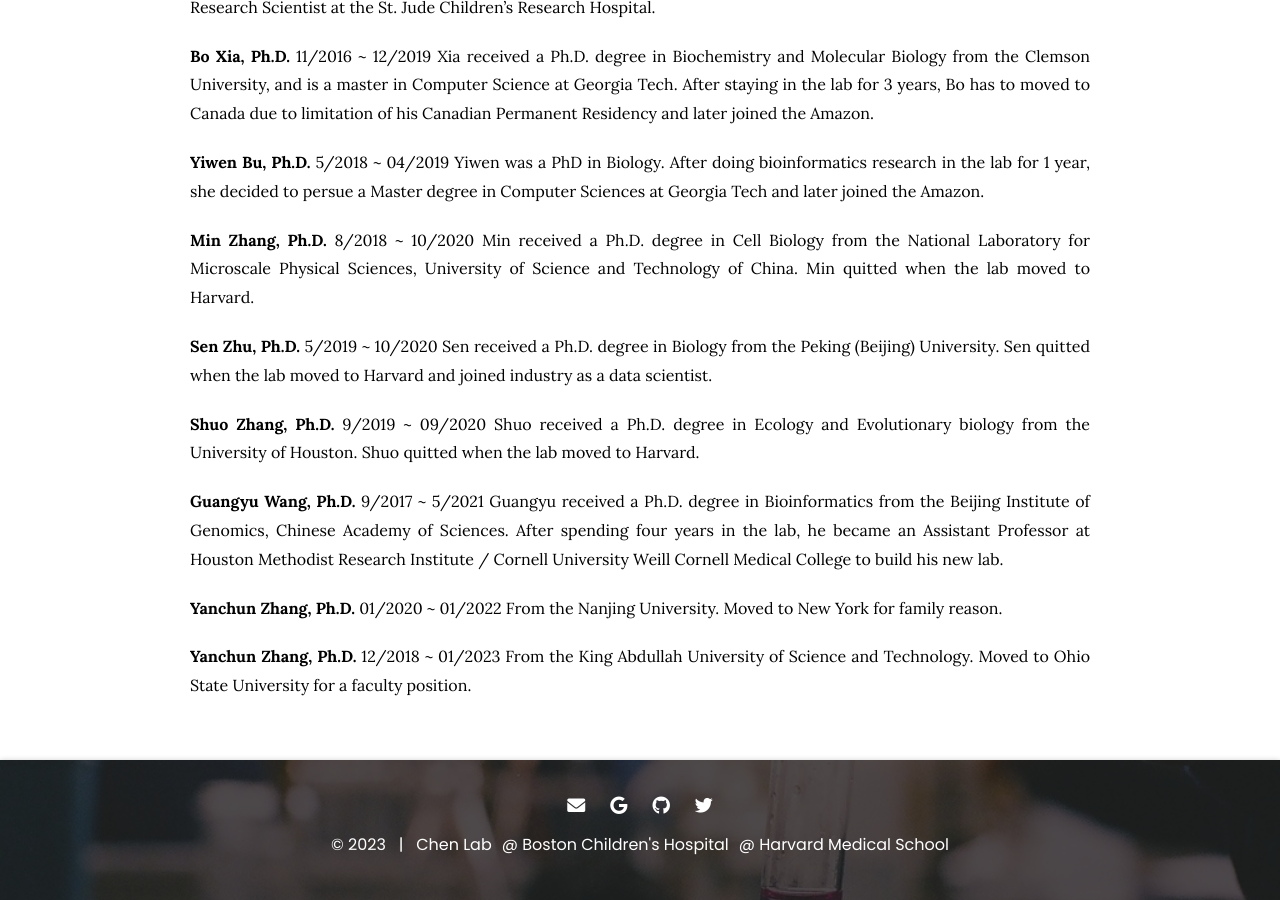
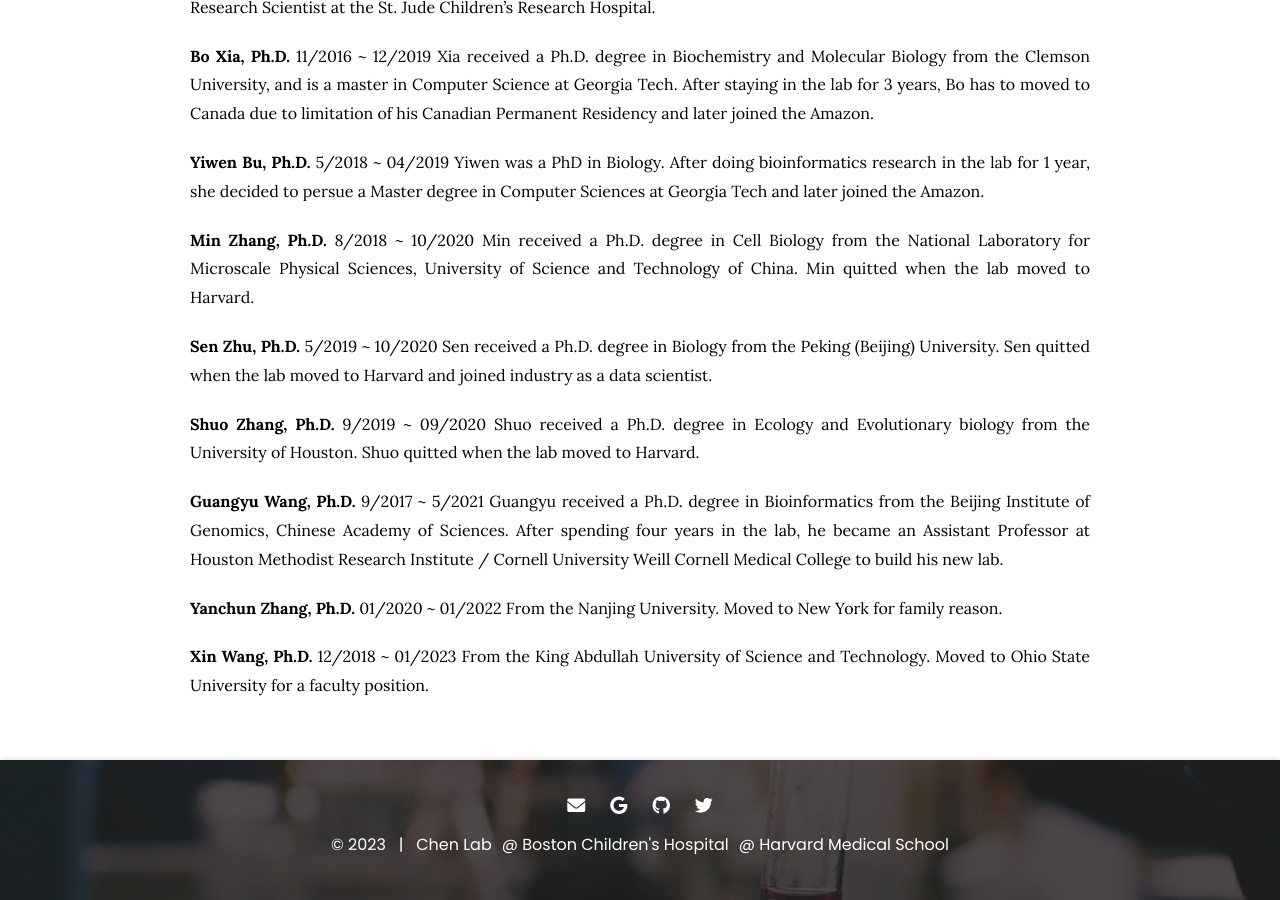
Before and after one commit to kaifuchenlab/kaifuchenlab.github.io, a Jekyll site: the page built from 2.team/index.md, in a window 1280 px wide and 900 px high, scrolled down 1351 px. Built offline with Jekyll 4.4.1, drawn with Linux system fonts in a browser that asks for light colours.

Commit message:
Update index.md

```diff
--- a/2.team/index.md
+++ b/2.team/index.md
@@ -80,6 +80,6 @@ Guangyu received a Ph.D. degree in Bioinformatics from the Beijing Institute of
 01/2020 ~ 01/2022
 From the Nanjing University. Moved to New York for family reason.
 
-**Yanchun Zhang, Ph.D.**
+**Xin Wang, Ph.D.**
 12/2018 ~ 01/2023
 From the King Abdullah University of Science and Technology. Moved to Ohio State University for a faculty position.
```
